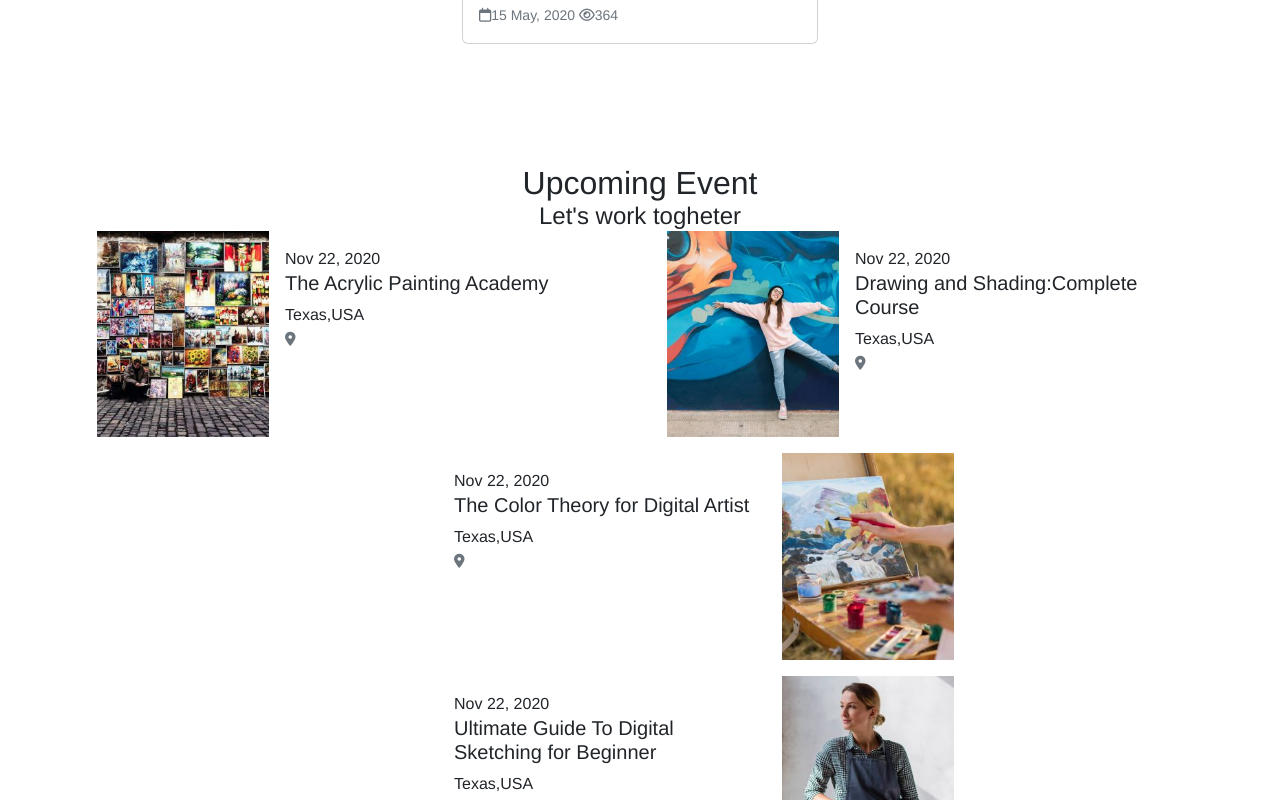
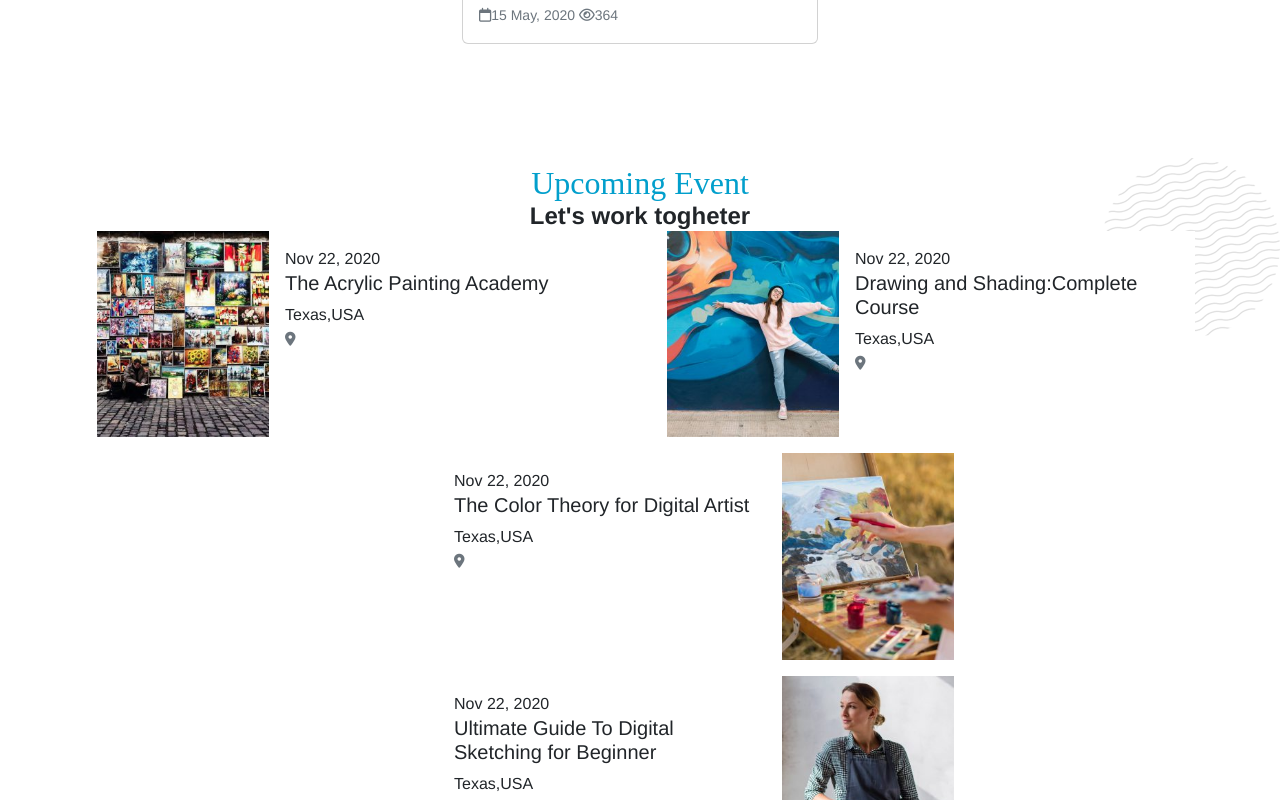
Before and after one commit to GiulsV/proj-html-vuejs, a Vue app: page / in a window 1280 px wide. Shown: the part 4920-5720 px from the top of the page. Built offline with nearby package versions, Linux system fonts and the light colour scheme.

Commit message:
Finite modifiche css del comp eventi

```diff
--- a/src/components/EventComp.vue
+++ b/src/components/EventComp.vue
@@ -1,6 +1,6 @@
 <template>
-  <div class="container-fluid">
-    <div class="text-center">
+  <div class="container-fluid ">
+    <div class="text-center ms_padding_title">
     <h2>Upcoming Event</h2>
     <h4>Let's work togheter</h4>
     </div>
@@ -32,7 +32,7 @@
        </div>
        </div>
 
-  <div class="row justify-content-around ms_event">
+  <div class="row justify-content-around ms_event ms_padding_title">
     <div class="card mb-3 rounded-0 border-0"  v-for="(event, i) in eventCardsSecond" :key="'B'+i">
       <div class="row g-0" >
 
@@ -111,6 +111,13 @@ export default {
 @import "../assets/style/_commons.scss";
 @import "../assets/style/_variables.scss";
 
+h2{
+  color:$Cerulean;
+  font-family: 'Satisfy', cursive;
+}
+h4{
+  font-weight: bold;
+}
 .card{
   max-width: 540px;
 }
@@ -118,5 +125,4 @@ export default {
       margin-left: 100px;
 }
 
-// style=""
 </style>
--- a/src/components/MainComp.vue
+++ b/src/components/MainComp.vue
@@ -54,7 +54,7 @@
     </section>
 
     <!-- Eventi -->
-    <section class="ms_padding">
+    <section class="ms_padding bg_image">
       <EventComp/>
     </section>
 
@@ -121,7 +121,11 @@ export default {
 
   }
 }
-
+.bg_image{
+  background-image: url('@/assets/images/Sagome/maxcoach-shape-13.png');
+  background-repeat: no-repeat;
+  background-position: top 5% right;
+}
 .ms_feedback{
   background-color: #FAF8F6;
 }
```
